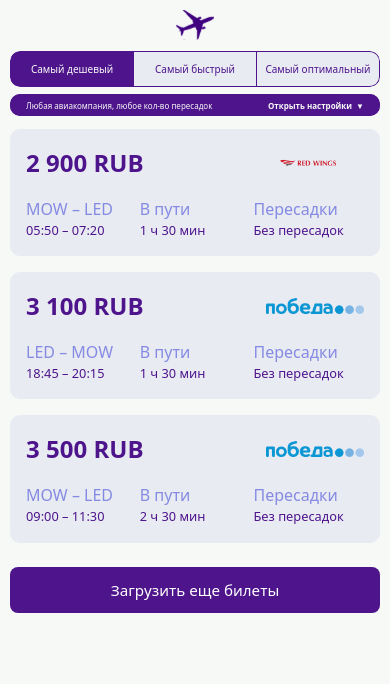
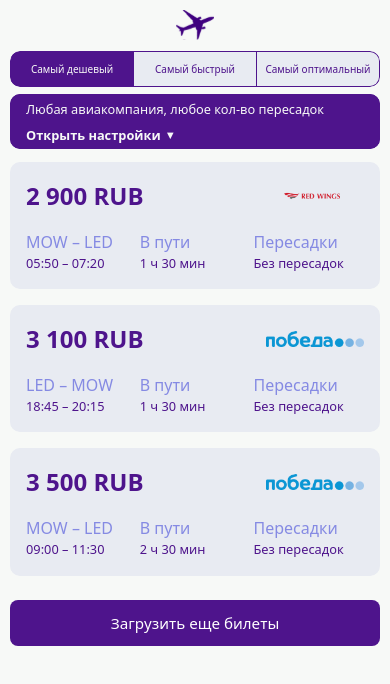
Before and after one commit to mizuki666/md-22-final, a React (Vite) app: page / in a window 390 px wide. Shown: the top 684 px of the page. Built offline with nearby package versions, Linux system fonts and the light colour scheme.

Commit message:
ride to fix bug 1

```diff
--- a/src/App.css
+++ b/src/App.css
@@ -30,15 +30,24 @@
 
 @media (max-width: 768px) {
   .app {
-    padding: 0px 10px;
+    padding: 0 10px;
+    min-height: 100dvh;
   }
   .main-content {
     flex-direction: column;
-    max-height: 90dvh;
+    flex: 1;
+    min-height: 0;
     overflow: hidden;
   }
   .sidebar {
     display: none;
+  }
+  .content {
+    display: flex;
+    flex-direction: column;
+    flex: 1;
+    min-height: 0;
+    overflow: hidden;
   }
 }
 
--- a/src/components/filter/MobileFilters.css
+++ b/src/components/filter/MobileFilters.css
@@ -85,11 +85,12 @@
 }
 
 @media (width <= 450px) {
-  .mobile-filters,
-  .mobile-filters__action,
   .mobile-filters__summary,
-  .mobile-filters__arrow{
-    font-size: 0.5rem
+  .mobile-filters__action {
+    font-size: 0.8rem;
+  }
+  .mobile-filters__arrow {
+    font-size: 0.7rem;
   }
   .mobile-filters__panel_open {
     padding-top: 0;
--- a/src/components/header/header.css
+++ b/src/components/header/header.css
@@ -22,11 +22,11 @@
 }
 
 @media (width <= 375px) {
-    .header-plane-icon{
-        height: 15px;
-    }
-    .header-content{
-        margin-bottom: 0px;
-        margin-top: 5px;
-    }
+  .header-plane-icon {
+    height: 20px;
   }
+  .header-content {
+    margin-bottom: 0;
+    margin-top: 5px;
+  }
+}
--- a/src/components/tickets/TicketCard.css
+++ b/src/components/tickets/TicketCard.css
@@ -1,16 +1,20 @@
 .ticket-card {
+  box-sizing: border-box;
   background: #E8EBF2;
   color: #4E148C;
   margin: 10px 0px;
   padding: 30px;
   border-radius: 10px;
   padding-right: 0;
+  max-width: 100%;
+  overflow: hidden;
 }
 .ticket-card__header {
   display: grid;
   grid-template-columns: 1fr 1fr 1fr;
   align-items: center;
   margin-bottom: 1rem;
+  gap: 0.5rem;
 }
 .ticket-card__price {
   font-weight: 700;
@@ -27,31 +31,36 @@
   display: grid;
   grid-template-columns: 1fr 1fr 1fr;
   gap: 0.5rem;
+  min-width: 0;
 }
 .ticket-card__segment {
   display: flex;
   flex-direction: column;
+  min-width: 0;
+  overflow: hidden;
 }
 .ticket-card__label {
   color: #858AE3;
+  overflow: hidden;
+  text-overflow: ellipsis;
+  white-space: nowrap;
 }
 .ticket-card__date {
   margin-top: 0.5rem;
   font-size: 0.9rem;
   color: #666;
 }
-.ticket-card__time{
+.ticket-card__time {
   font-weight: 500;
   color: #4E148C;
+  overflow: hidden;
+  text-overflow: ellipsis;
+  white-space: nowrap;
 }
 
 @media (width <= 450px) {
-  .ticket-list-scroll{
-    padding: 0px;
-  }
-  /*чекаем отседа*/
   .ticket-card {
-    margin: 0.5rem 0px;
+    margin: 0.5rem 0;
     padding: 1rem;
   }
   .ticket-card__header {
@@ -61,7 +70,6 @@
   .ticket-card__price {
     font-size: 1.5rem;
   }
-
   .ticket-card__logo {
     height: 1rem;
   }
@@ -72,7 +80,27 @@
     margin-top: 0.1rem;
     font-size: 0.9rem;
   }
-  .ticket-card__time{
+  .ticket-card__time {
     font-size: 0.8rem;
   }
 }
+
+@media (width <= 360px) {
+  .ticket-card__route {
+    grid-template-columns: 1fr;
+    gap: 0.5rem;
+  }
+  .ticket-card__header {
+    grid-template-columns: 1fr auto;
+  }
+  .ticket-card__header .ticket-card__price {
+    grid-column: 1;
+  }
+  .ticket-card__header .ticket-card__company {
+    grid-column: 2;
+    grid-row: 1;
+  }
+  .ticket-card__header span:nth-child(2) {
+    display: none;
+  }
+}
--- a/src/components/tickets/TicketList.css
+++ b/src/components/tickets/TicketList.css
@@ -135,7 +135,8 @@
     display: flex;
     flex-direction: row;
     align-items: stretch;
-    height: 80dvh;
+    flex: 1;
+    height: auto;
     min-height: 0;
     overflow: visible;
   }
--- a/src/index.css
+++ b/src/index.css
@@ -22,12 +22,17 @@ a:hover {
   color: #535bf2;
 }
 
+html, body {
+  overflow-x: hidden;
+}
+
 body {
   margin: 0;
   display: flex;
   place-items: center;
   background: #F7F9F7;
   color: black;
+  min-height: 100dvh;
 }
 
 h1 {
```
